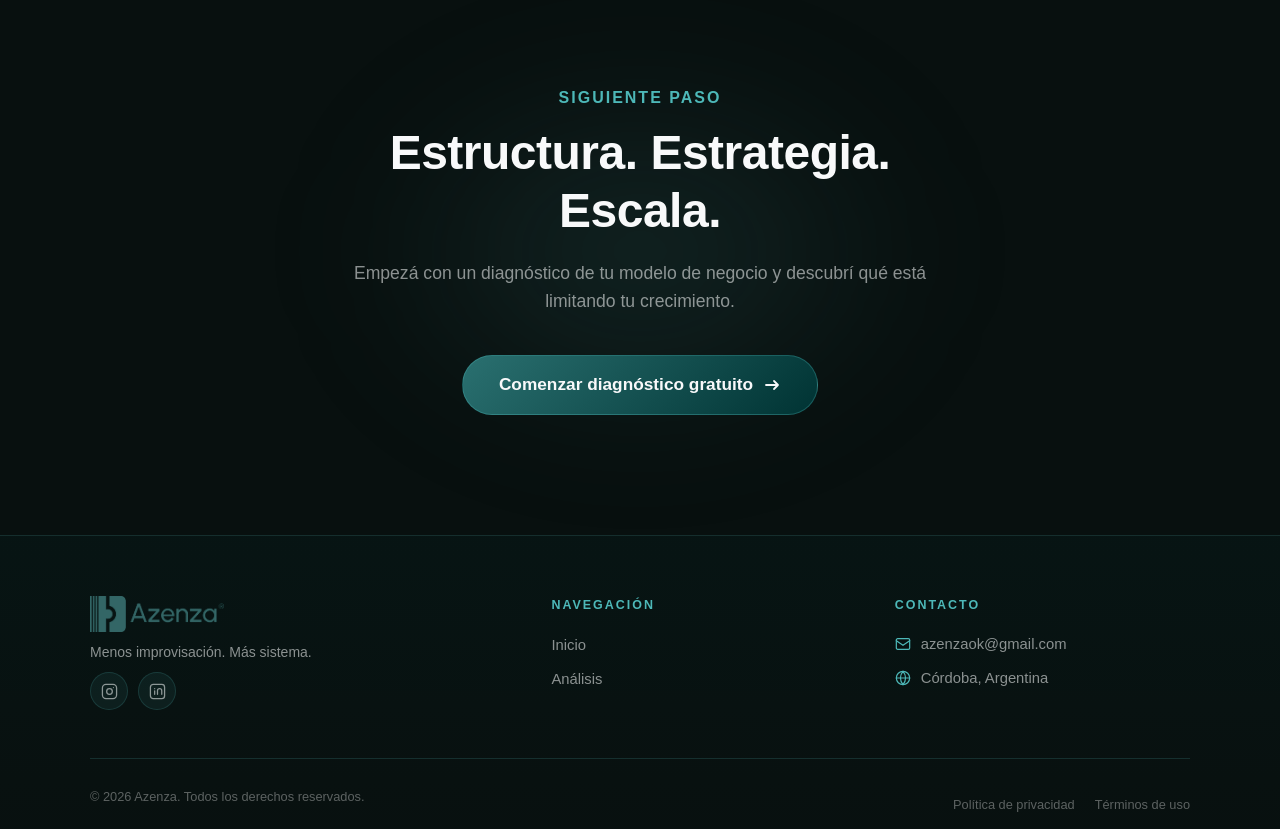
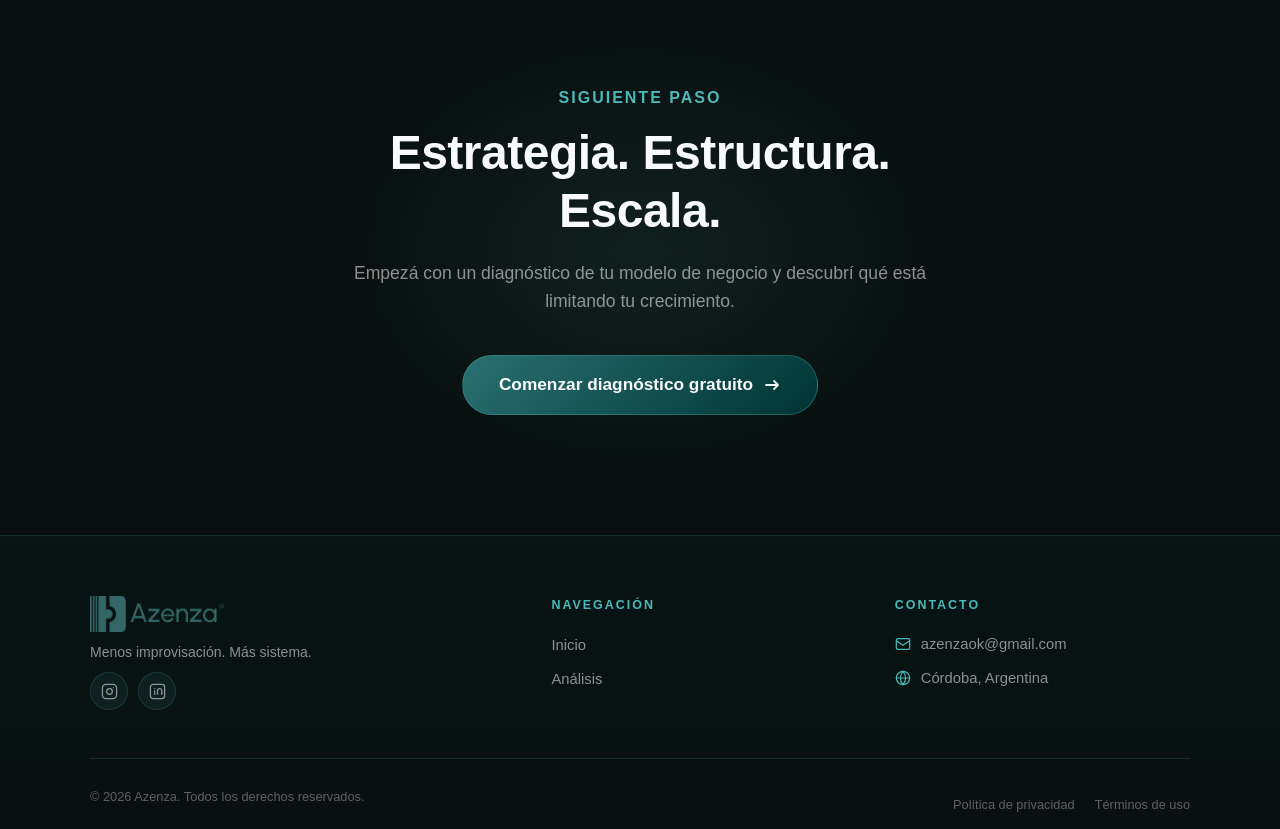
Before and after one commit to BustosFacundo/AzenzaIA, a React (Vite) app in the folder frontend/: page / in a window 1280 px wide. Shown: the part 2860-3689 px from the top of the page. Built offline with nearby package versions, Linux system fonts and the light colour scheme.

Commit message:
Cambios menores y fix de imagen

```diff
--- a/frontend/src/components/Footer.jsx
+++ b/frontend/src/components/Footer.jsx
@@ -15,7 +15,7 @@ export function Footer() {
 
                     {/* Marca */}
                     <div>
-                        <img src="../public/titulo.png" alt="Azenza" className="az-footer__logo" />
+                        <img src="/titulo.png" alt="Azenza" className="az-footer__logo" />
                         <p className="az-footer__tagline">
                             Menos improvisación. Más sistema.
                         </p>
--- a/frontend/src/pages/Inicio.jsx
+++ b/frontend/src/pages/Inicio.jsx
@@ -205,8 +205,8 @@ export function Inicio() {
                     <div className="approach__right reveal">
                         <div className="pillars">
                             {[
-                                { num: '01', label: 'Estructura', desc: 'Ordenamos la operación desde su base.' },
-                                { num: '02', label: 'Estrategia', desc: 'Definimos dirección con lógica y criterio.' },
+                                { num: '01', label: 'Estrategia', desc: 'Ordenamos la operación desde su base.' },
+                                { num: '02', label: 'Estructura', desc: 'Definimos dirección con lógica y criterio.' },
                                 { num: '03', label: 'Escala', desc: 'Diseñamos sistemas que sostienen el crecimiento.' },
                             ].map(({ num, label, desc }) => (
                                 <div className="pillar glass-panel" key={num}>
@@ -273,7 +273,7 @@ export function Inicio() {
                 <div className="cta__inner reveal">
                     <p className="section-label">Siguiente paso</p>
                     <h2 className="cta__title">
-                        Estructura. Estrategia. Escala.
+                        Estrategia. Estructura. Escala.
                     </h2>
                     <p className="cta__desc">
                         Empezá con un diagnóstico de tu modelo de negocio y descubrí
```
